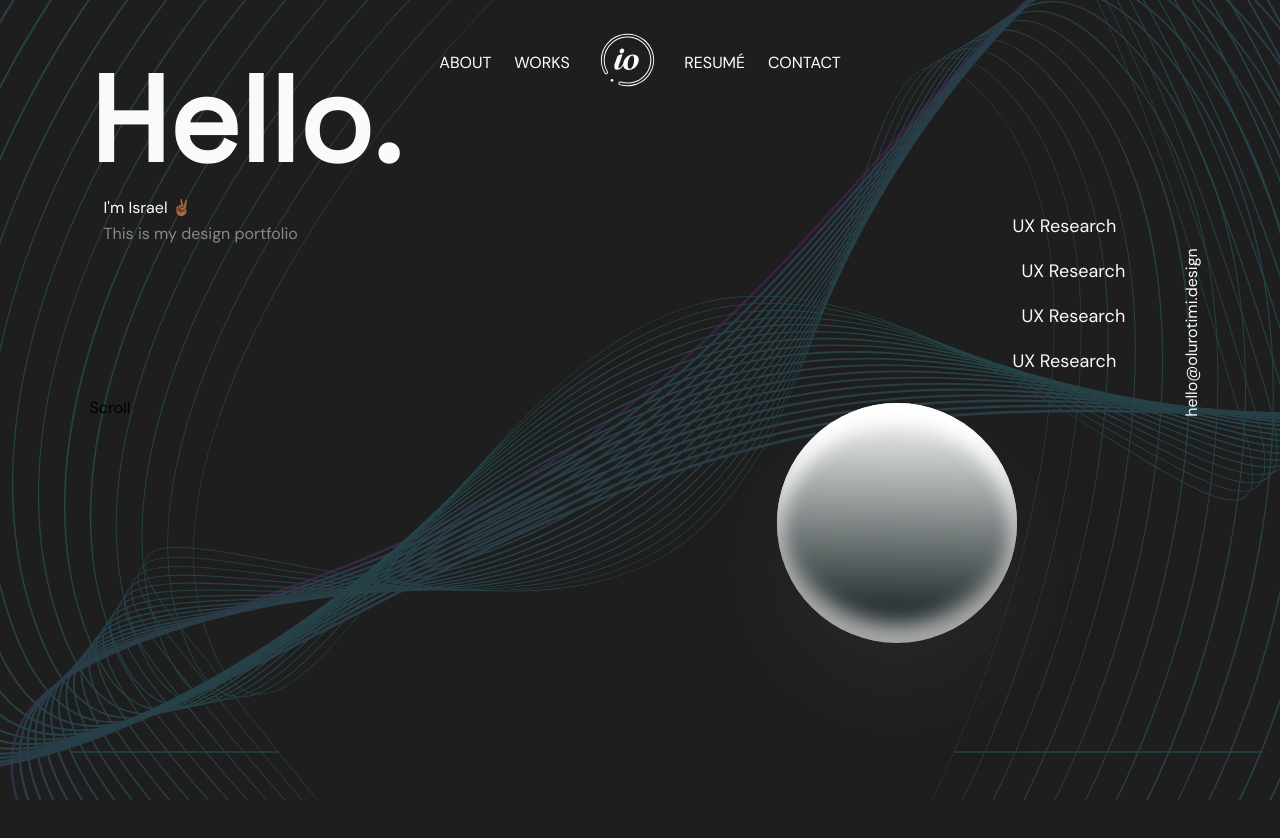
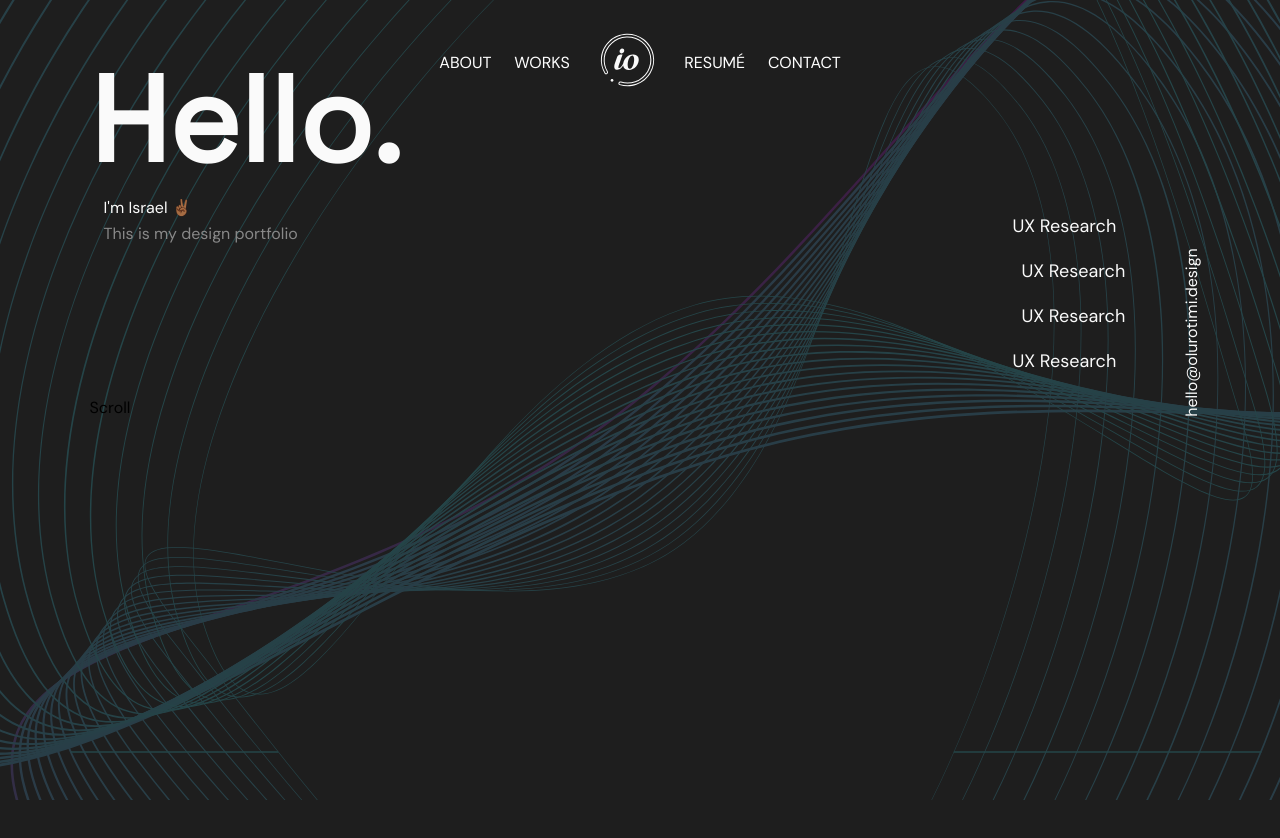
Before and after one commit to qgatssdev/mario-portfolio, a React (Create React App) app: page / in a window 1280 px wide. Shown: the top 838 px of the page. Built offline with nearby package versions, Linux system fonts and the light colour scheme.

Commit message:
ball styling

```diff
--- a/src/components/Hero/Hero.scss
+++ b/src/components/Hero/Hero.scss
@@ -51,7 +51,7 @@
       position: relative;
       margin-left: -10%;
 
-      .test__circle {
+      .middle__circle {
         width: 240.01px;
         height: 240.01px;
         position: absolute;
```
